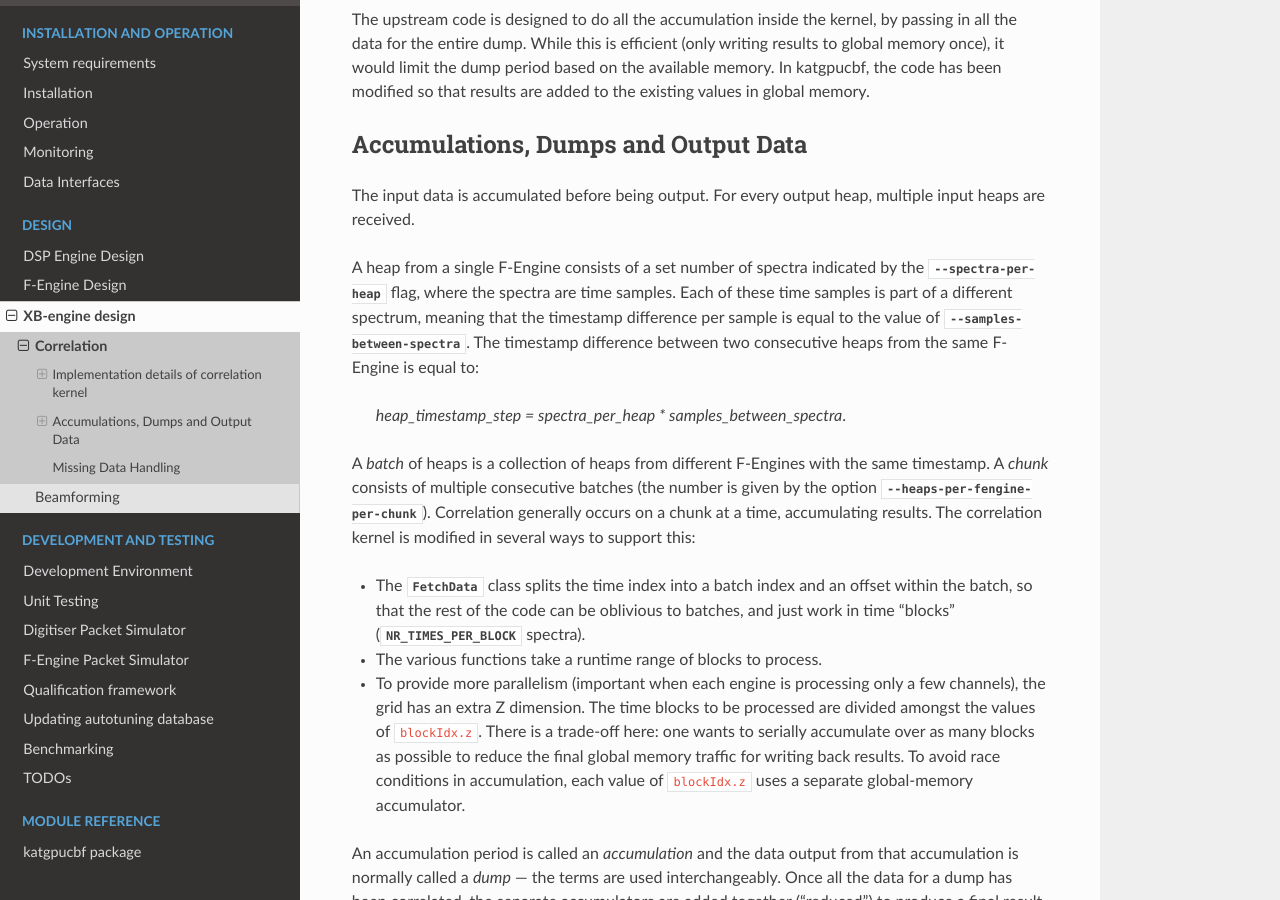
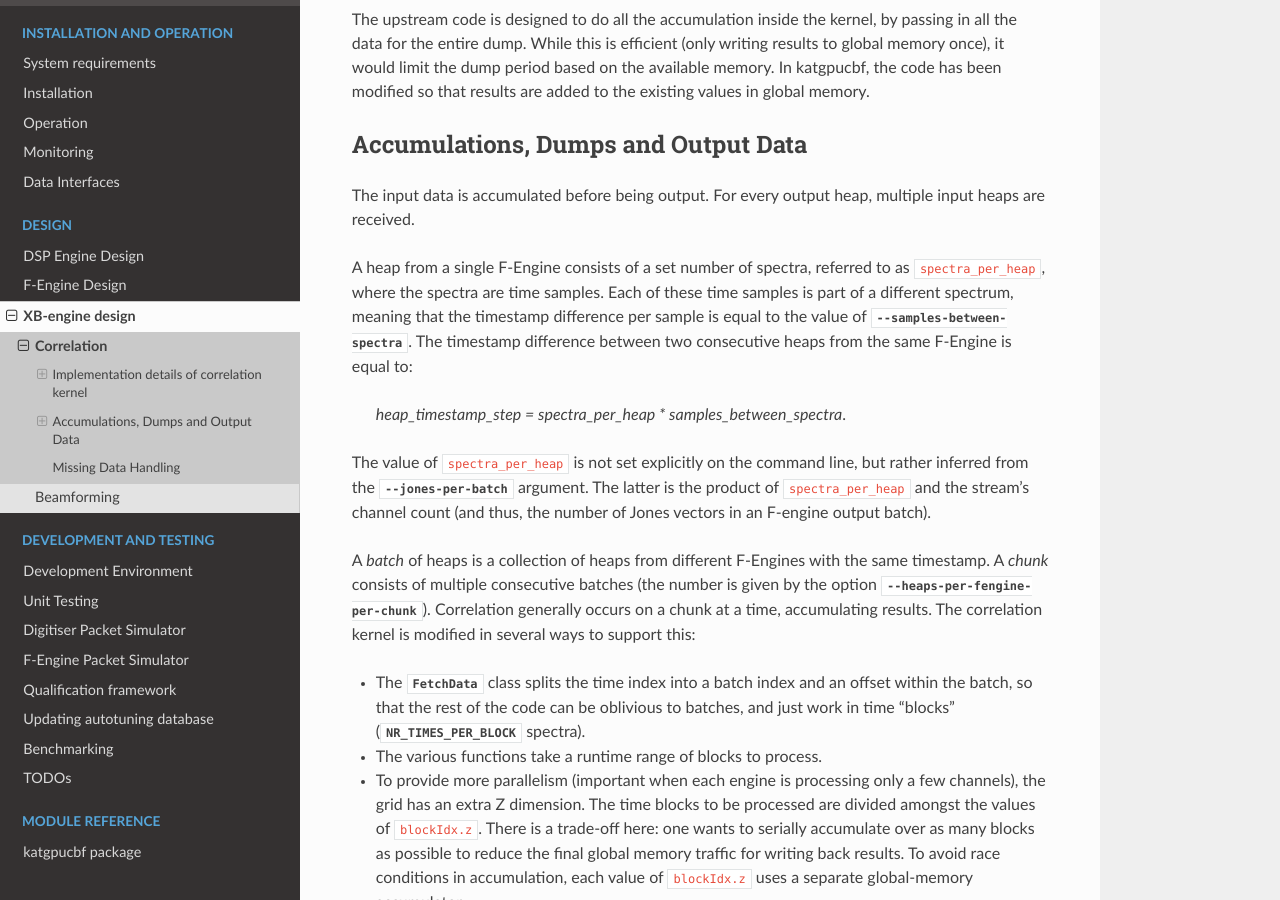
Before and after one commit to ska-sa/katgpucbf, a Sphinx documentation site: the page built from doc/xbgpu.design.x.rst, in a window 1280 px wide and 900 px high, scrolled down 4265 px. Built offline with Sphinx 7.4.7 and the Read the Docs theme 2.0.0, drawn with Linux system fonts in a browser that asks for light colours; a script that is not in the unit is left out; the version number could not be read and is left out.

Commit message:
Update documentation for removal of --spectra-per-heap

```diff
--- a/doc/fgpu.design.rst
+++ b/doc/fgpu.design.rst
@@ -372,7 +372,7 @@ The remaining steps are to
  1. Compute the real Fourier transform from several complex-to-complex
     transforms (see the previous section).
  2. Apply gains and fine delays.
- 3. Do a partial transpose, so that *spectra-per-heap* (256 by default) spectra
+ 3. Do a partial transpose, so that *spectra-per-heap* spectra
     are stored contiguously for each channel (the Nyquist frequencies are also
     discarded at this point).
  4. Convert to integer.
--- a/doc/xbgpu.design.x.rst
+++ b/doc/xbgpu.design.x.rst
@@ -264,13 +264,19 @@ Accumulations, Dumps and Output Data
 The input data is accumulated before being output. For every output heap,
 multiple input heaps are received.
 
-A heap from a single F-Engine consists of a set number of spectra indicated by
-the :option:`!--spectra-per-heap` flag, where the spectra are time samples. Each of
-these time samples is part of a different spectrum, meaning that the timestamp
-difference per sample is equal to the value of :option:`!--samples-between-spectra`.
-The timestamp difference between two consecutive heaps from the same F-Engine is equal to:
+A heap from a single F-Engine consists of a set number of spectra, referred to as
+``spectra_per_heap``, where the spectra are time samples.
+Each of these time samples is part of a different spectrum, meaning that the
+timestamp difference per sample is equal to the value of
+:option:`!--samples-between-spectra`.  The timestamp difference between two
+consecutive heaps from the same F-Engine is equal to:
 
   `heap_timestamp_step = spectra_per_heap * samples_between_spectra`.
+
+The value of ``spectra_per_heap`` is not set explicitly on the command line,
+but rather inferred from the :option:`!--jones-per-batch` argument. The latter
+is the product of ``spectra_per_heap`` and the stream's channel count (and
+thus, the number of Jones vectors in an F-engine output batch).
 
 A :dfn:`batch` of heaps is a collection of heaps from different F-Engines with the same
 timestamp. A :dfn:`chunk` consists of multiple consecutive batches (the number is given
```
